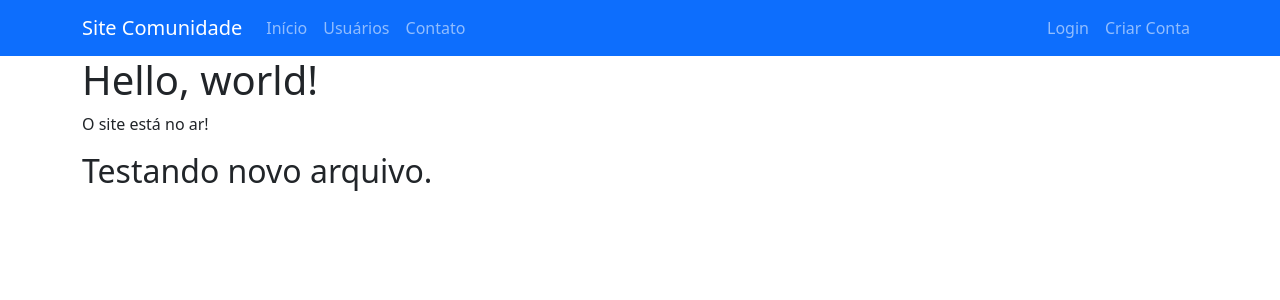
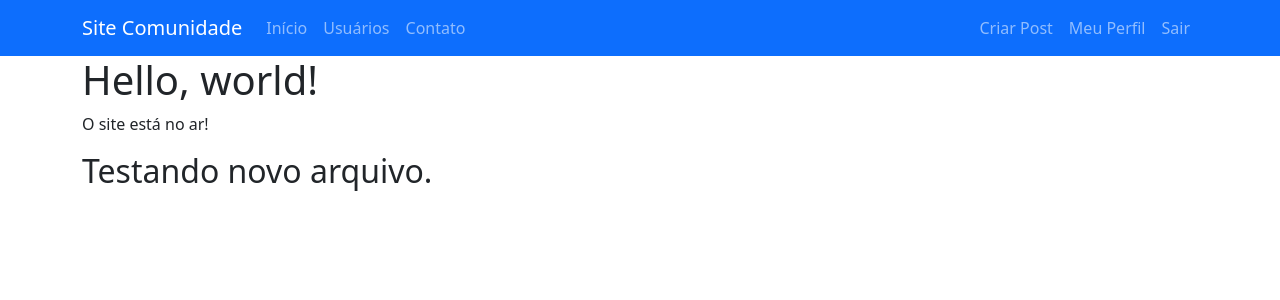
Before and after one commit to AldoNunes001/SiteComunidade, a Flask app: page / in a window 1280 px wide. Shown: the top 300 px of the page. Run offline with Flask 2, Linux system fonts and the light colour scheme; a user stored in the database is signed in.

Commit message:
Implementando mudanças no site após o login

```diff
--- a/sitecomunidade/routes.py
+++ b/sitecomunidade/routes.py
@@ -2,7 +2,7 @@ from flask import render_template, request, redirect, url_for, flash
 from sitecomunidade import app, database, bcrypt
 from sitecomunidade.forms import FormLogin, FormCriarConta
 from sitecomunidade.models import Usuario
-from flask_login import login_user
+from flask_login import login_user, logout_user, current_user
 
 lista_usuarios = ['Lira', 'João', 'Alon', 'Alessandra', 'Amanda']
 
@@ -30,7 +30,7 @@ def login():
     if 'botao_submit_login' in request.form:
         if form_login.validate_on_submit():
             usuario = Usuario.query.filter_by(email=form_login.email_login.data).first()
-            if usuario and bcrypt.check_password_hash(usuario.senha.encode('utf-8'), form_login.senha.data):
+            if usuario and bcrypt.check_password_hash(usuario.senha.encode('utf-8'), form_login.senha.data):  # encode('utf-8')
                 login_user(usuario, remember=form_login.lembrar_dados.data)
                 # Fez login com sucesso
                 flash(f'Login feito com sucesso no e-mail: {form_login.email_login.data}', 'alert-success')
@@ -40,7 +40,7 @@ def login():
 
     if 'botao_submit_criarconta' in request.form:
         if form_criarconta.validate_on_submit():
-            senha_cript = bcrypt.generate_password_hash(form_criarconta.senha.data).decode('utf-8')
+            senha_cript = bcrypt.generate_password_hash(form_criarconta.senha.data).decode('utf-8')  # .decode('utf-8')
             usuario = Usuario(username=form_criarconta.username.data, email=form_criarconta.email_criarconta.data,
                               senha=senha_cript)
             database.session.add(usuario)
@@ -50,3 +50,20 @@ def login():
             return redirect(url_for('home'))
 
     return render_template('login.html', form_login=form_login, form_criarconta=form_criarconta)
+
+
+@app.route('/sair')
+def sair():
+    logout_user()
+    flash(f'Logout feito com sucesso', 'alert-success')
+    return redirect(url_for('home'))
+
+
+@app.route('/perfil')
+def perfil():
+    return render_template('perfil.html')
+
+
+@app.route('/post/criar')
+def criar_post():
+    return render_template('criarpost.html')
--- a/sitecomunidade/templates/navbar.html
+++ b/sitecomunidade/templates/navbar.html
@@ -16,14 +16,28 @@
           <a class="nav-link" href="{{ url_for('contato') }}">Contato</a>
         </li>
       </ul>
+
       <ul class="d-flex navbar-nav">
+        {% if current_user.is_authenticated %}
+          <li class="nav-item">
+            <a class="nav-link" href="{{ url_for('criar_post') }}">Criar Post</a>
+          </li>
+          <li class="nav-item">
+            <a class="nav-link" href="{{ url_for('perfil') }}">Meu Perfil</a>
+          </li>
+          <li class="nav-item">
+            <a class="nav-link" href="{{ url_for('sair') }}">Sair</a>
+          </li>
+        {% else %}
           <li class="nav-item">
             <a class="nav-link" href="{{ url_for('login') }}">Login</a>
           </li>
           <li class="nav-item">
             <a class="nav-link" href="{{ url_for('login') }}">Criar Conta</a>
           </li>
+        {% endif %}
       </ul>
+
     </div>
   </div>
 </nav>
```
Also changed, not shown: sitecomunidade/templates/criarpost.html (added, +7 -0 lines), sitecomunidade/templates/perfil.html (added, +7 -0 lines), sitecomunidade/comunidade.db. Lines whose indentation alone changed are shown as unchanged.
